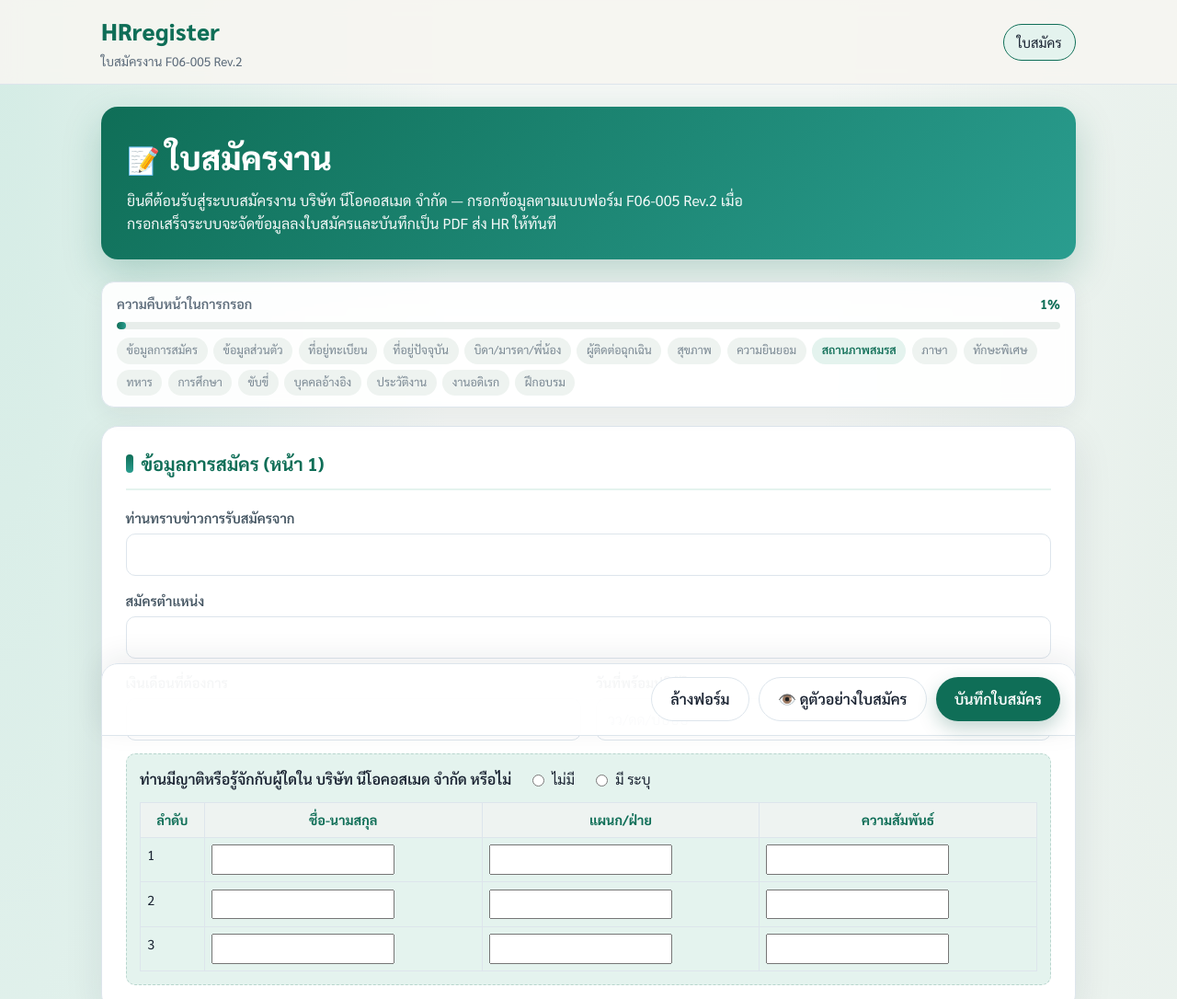
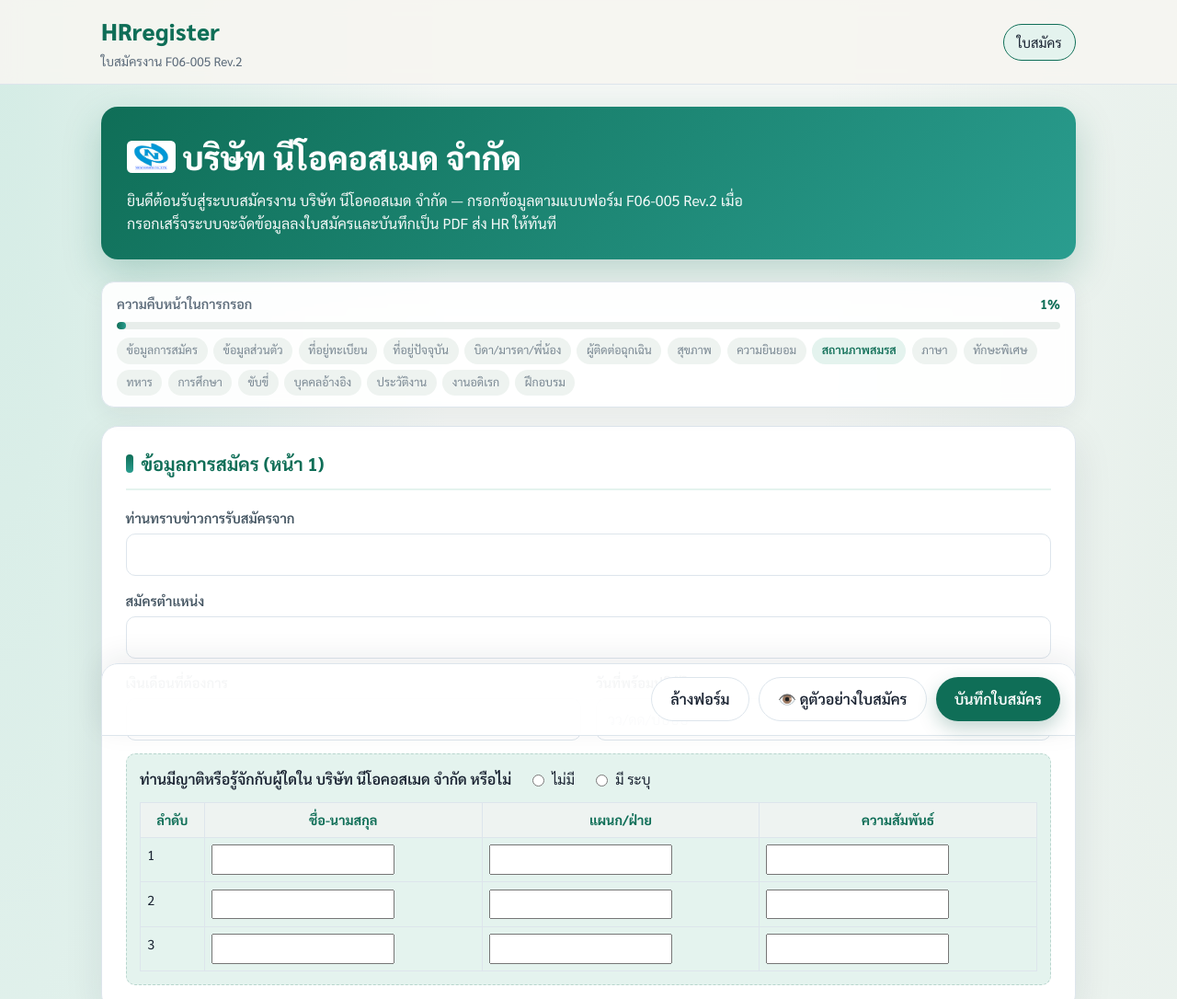
Before and after one commit to Th-One/Webapp-HRrecruit, a website: page public/index.html in a window 1280 px wide. Shown: the top 1086 px of the page at 92% size. Drawn offline with Linux system fonts and the light colour scheme.

Commit message:
Replace form hero emoji with NeoCosmed logo and company name

```diff
--- a/public/css/style.css
+++ b/public/css/style.css
@@ -130,6 +130,10 @@
   font-family: var(--display);
   font-size: clamp(1.7rem, 3vw, 2.2rem);
   font-weight: 800;
+  display: flex;
+  align-items: center;
+  gap: 0.5rem;
+  flex-wrap: wrap;
 }
 
 .hero-strip p {
@@ -139,9 +143,15 @@
   font-size: 1rem;
 }
 
-.hero-emoji {
-  font-size: 1.8rem;
-  margin-right: 0.4rem;
+.hero-logo {
+  height: 1em;
+  width: auto;
+  display: inline-block;
+  vertical-align: middle;
+  object-fit: contain;
+  border-radius: 0.15em;
+  background: #fff;
+  padding: 0.08em 0.2em;
 }
 
 .form-section {
--- a/public/index.html
+++ b/public/index.html
@@ -24,7 +24,10 @@
 
   <main class="container">
     <div class="hero-strip">
-      <h1><span class="hero-emoji">📝</span>ใบสมัครงาน</h1>
+      <h1>
+        <img class="hero-logo" src="/img/neocosmed-logo.png" alt="NEOCOSMED" />
+        บริษัท นีโอคอสเมด จำกัด
+      </h1>
       <p>ยินดีต้อนรับสู่ระบบสมัครงาน บริษัท นีโอคอสเมด จำกัด — กรอกข้อมูลตามแบบฟอร์ม F06-005 Rev.2 เมื่อกรอกเสร็จระบบจะจัดข้อมูลลงใบสมัครและบันทึกเป็น PDF ส่ง HR ให้ทันที</p>
     </div>
 
```
Also changed, not shown: public/img/neocosmed-logo.png (added).
